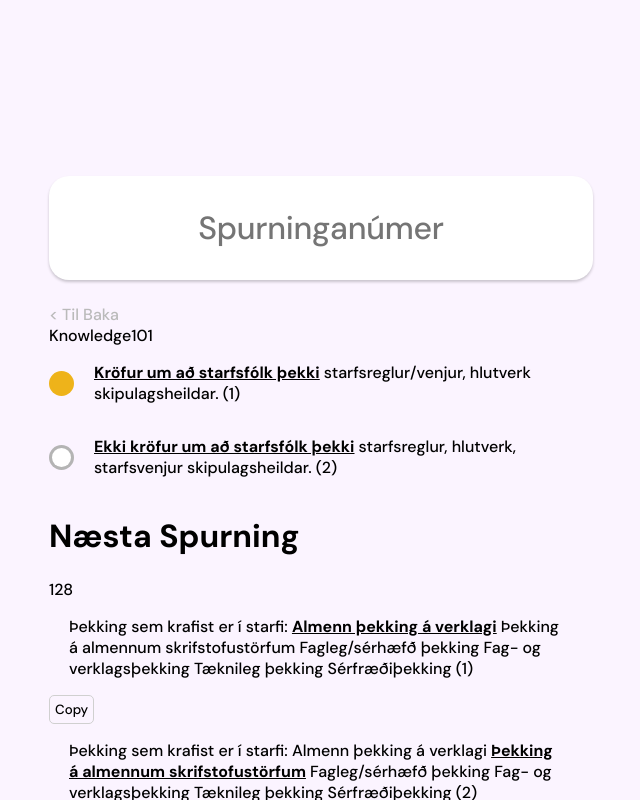
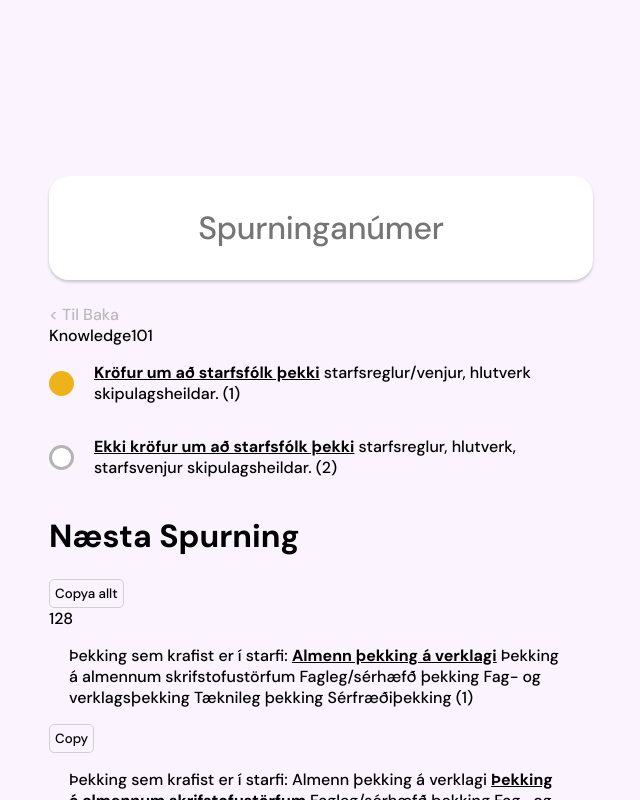
Before and after one commit to oddurth/jafnlaunastofademo, a React (Create React App) app: page / in a window 1280 px wide. Both pictures are taken after a click on the button 396 px from the left and 383 px from the top of the page. Shown: the top 800 px of the page, without its empty margins (335-975 px from the left). Built offline with nearby package versions, Linux system fonts and the light colour scheme.

Commit message:
second-commit

```diff
--- a/src/Components/QuestionDemo.jsx
+++ b/src/Components/QuestionDemo.jsx
@@ -146,8 +146,8 @@ const QuestionDemo = () => {
                                     </div>
                                 ))}
                             </div>
-                        </> ) : (
-                            <div>Engin spurning númer  {currentQuestion}</div>
+                        </>) : (
+                        <div>Engin spurning númer  {currentQuestion}</div>
 
                     )}
 
@@ -155,9 +155,15 @@ const QuestionDemo = () => {
                         <div>
                             <h1>Næsta Spurning</h1>
 
+                            <button className='copy__button' onClick={() => copyAllQuestions()}>
+                                {copySuccess ? <span>Text copied!</span> : "Copya allt"}
+                            </button>
+
                             {filteredNextQuestion && filteredNextQuestion.length > 0 ? (
                                 <>
-                                    {filteredNextQuestion[0]["Spurning #"]}
+                                    <div>
+                                        {filteredNextQuestion[0]["Spurning #"]}
+                                    </div>
 
                                     {filteredNextQuestion.map((item, index) => (
                                         <div key={index}>
@@ -180,9 +186,7 @@ const QuestionDemo = () => {
                                 <p>Spurningaleið endar hér.</p>
                             )}
 
-                            <button className='copy__button' onClick={() => copyAllQuestions()}>
-                                {copySuccess ? <span>Text copied!</span> : "Copya allt"}
-                            </button>
+
                         </div>
                     )}
 
@@ -191,6 +195,10 @@ const QuestionDemo = () => {
                     < div className="question__buttonprim"
                         onClick={() => { handleNext() }}>
                         Næsta
+                    </div>
+
+                    <div className='extra__space'>
+
                     </div>
                 </>
             ) : (
--- a/src/Components/questions.css
+++ b/src/Components/questions.css
@@ -129,6 +129,7 @@ textarea {
     align-items: center;
     color: white;
     cursor: pointer;
+    margin-bottom: 10vw;
 }
 
 .question__buttonsec {
@@ -351,3 +352,7 @@ strong{
         width: 90vw;
     }
 }
+
+.extra__space{
+    height: 50px;
+}
--- a/src/index.css
+++ b/src/index.css
@@ -7,6 +7,7 @@ html {
     font-family: 'DM Sans', sans-serif;
     -webkit-font-smoothing: antialiased;
     font-weight: 500;
+    background-color: #FBF4FF;
 }
 
 div {
```
